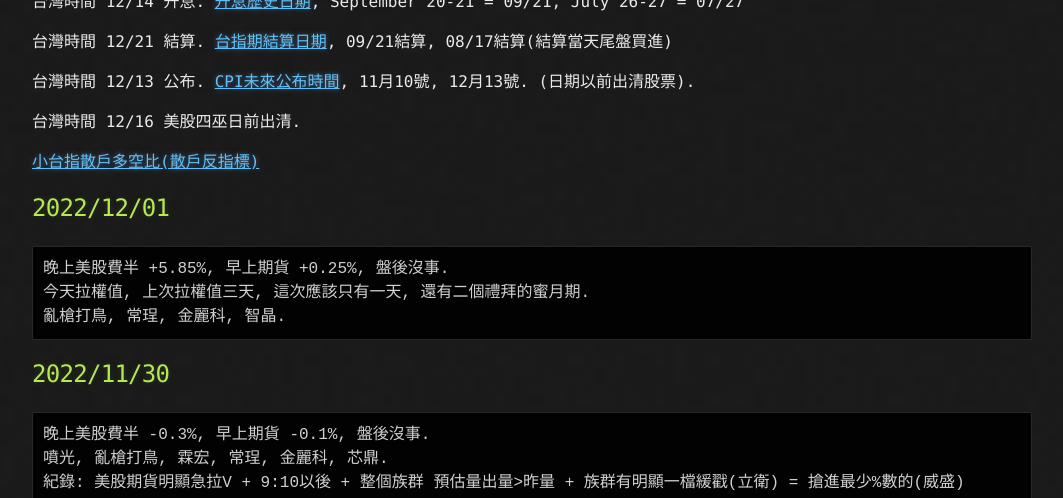
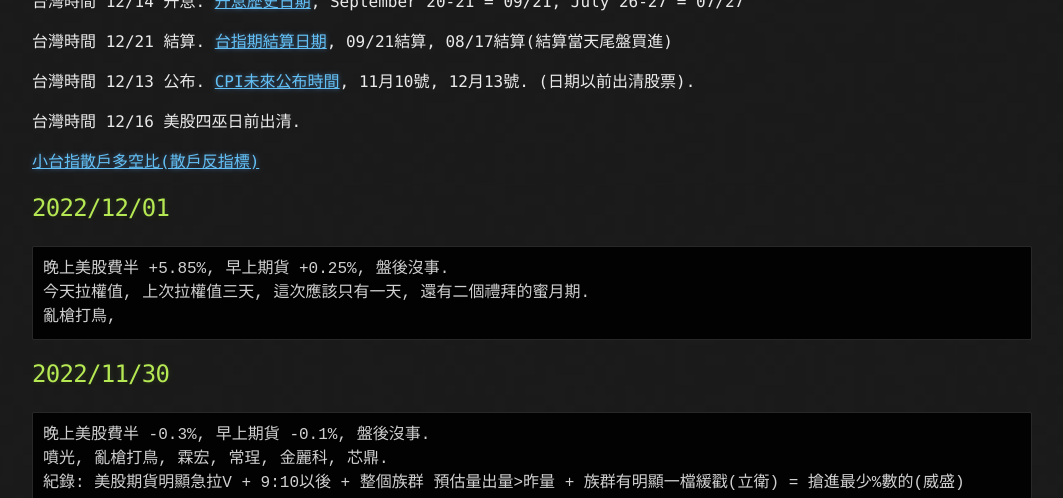
Before and after one commit to lepg5487/Stock_God, a Jekyll site: the page built from index.md, in a window 1280 px wide and 900 px high, scrolled down 348 px, cut to the strip 0-498 px from the top of the window. Shown: the whole strip, without its empty margins (108-1171 px from the left). Built offline with Jekyll 4.4.1, drawn with Linux system fonts in a browser that asks for light colours; our own code applies the rules of GitHub Pages for plain Markdown files.

Commit message:
Update index.md

````diff
--- a/index.md
+++ b/index.md
@@ -20,7 +20,7 @@ layout: testlayouts
 ```
 晚上美股費半 +5.85%, 早上期貨 +0.25%, 盤後沒事.
 今天拉權值, 上次拉權值三天, 這次應該只有一天, 還有二個禮拜的蜜月期.
-亂槍打鳥, 常珵, 金麗科, 智晶.
+亂槍打鳥,
 ```
 
 ## 2022/11/30
````
